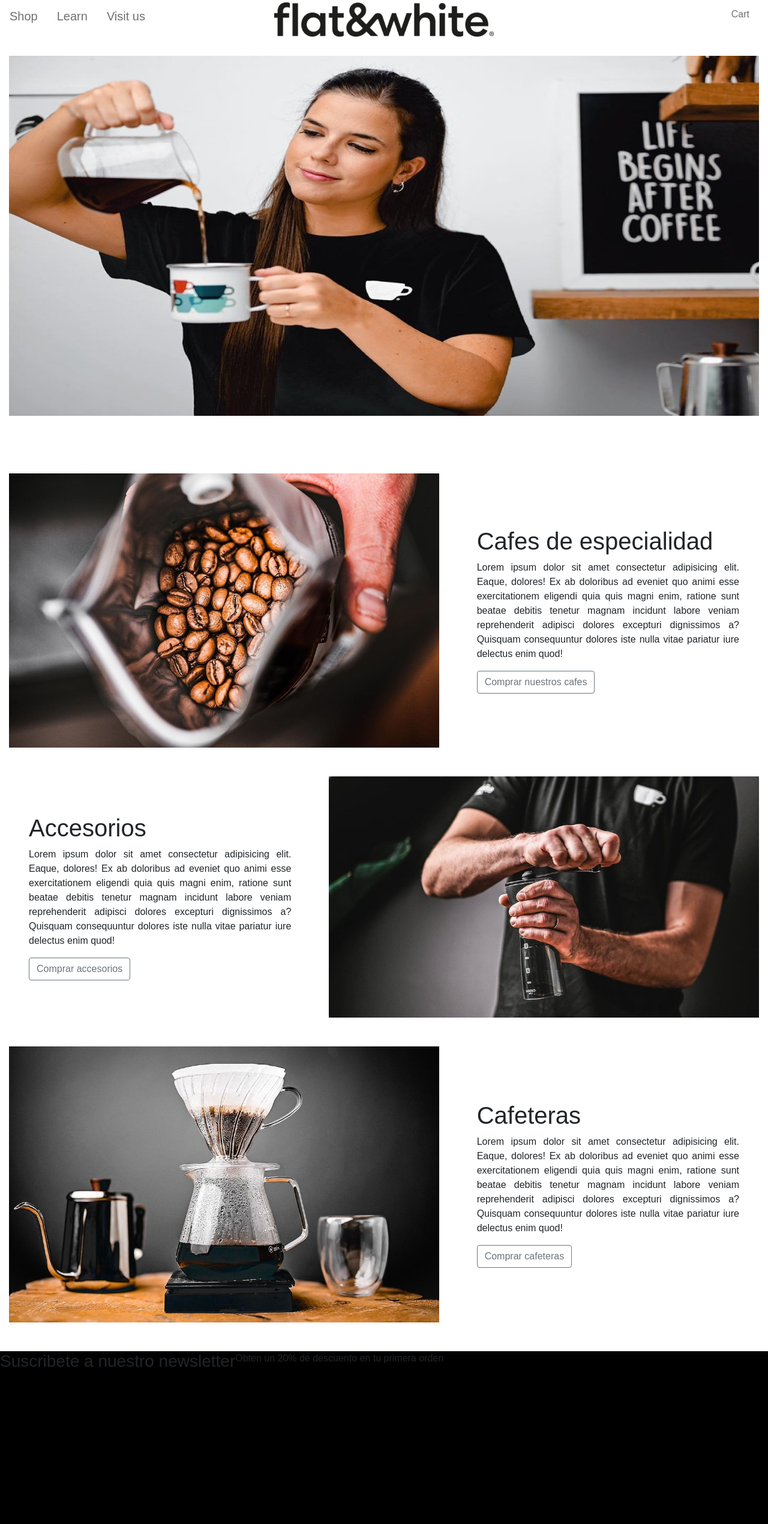
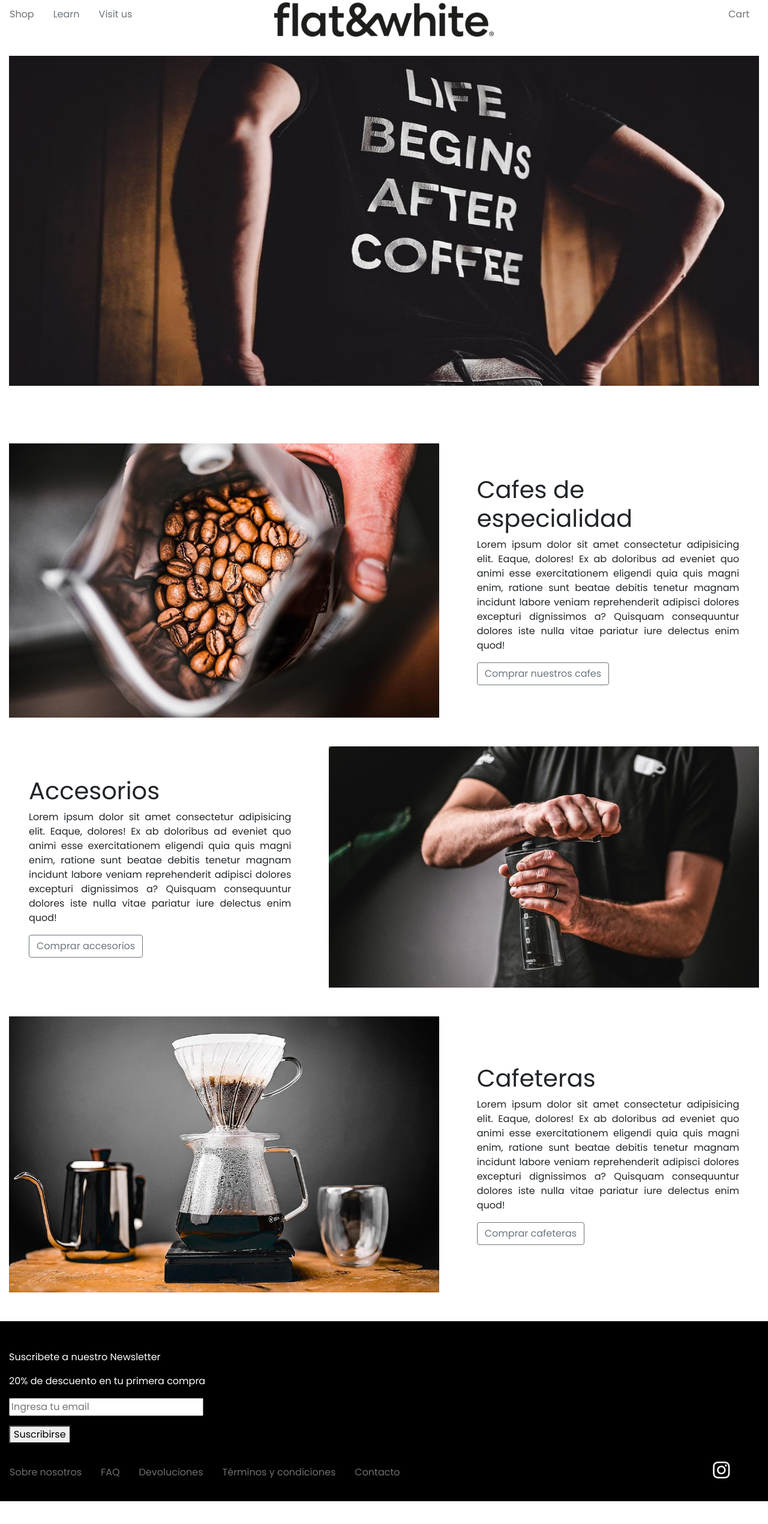
Before and after one commit to lugolord/flatnwhite, a plain HTML site: page index.html in a window 1280 px wide. Shown: the whole page at 60% size. After the commit the page ends 2502 px from the top, so only its background shows below. Drawn offline with nearby package versions, Linux system fonts and the light colour scheme.

Commit message:
tercer commit

```diff
--- a/css/style.css
+++ b/css/style.css
@@ -9,6 +9,10 @@ header {
 
 .nav-link {
   color: #707070;
+}
+
+.nav-link:hover {
+  color: black;
 }
 
 #carrito p {
@@ -94,3 +98,20 @@ header {
 .x {
   cursor: pointer;
 }
+
+#landingImg {
+  height: 550px;
+}
+
+#navFooter .nav-link {
+  color: #707070;
+}
+
+#navFooter .nav-link:hover {
+  color: white;
+}
+
+.fa-instagram {
+  color: white;
+  cursor: pointer;
+}
--- a/index.html
+++ b/index.html
@@ -5,6 +5,9 @@
         <meta name="viewport" content="width=device-width, initial-scale=1">
         <link rel="stylesheet" href="css/bootstrap.min.css">
         <link rel="stylesheet" href="css/style.css">
+        <link rel="preconnect" href="https://fonts.gstatic.com">
+        <link href="https://fonts.googleapis.com/css2?family=Poppins&display=swap" rel="stylesheet">
+        <script src="https://kit.fontawesome.com/5b464d04e4.js" crossorigin="anonymous"></script>
     </head>
 
     <body class="container-fluid">
@@ -13,9 +16,9 @@
 
         <!-- NAVBAR -->
         <nav class="nav col-4">
-          <a class="nav-link active" href="pages/shop.html" style="color: #707070; font-size: 20px;">Shop</a>
-          <a class="nav-link" href="#!" style="color: #707070; font-size: 20px;">Learn</a>
-          <a class="nav-link disabled" href="#!" style="color: #707070; font-size: 20px;">Visit us</a>
+          <a class="nav-link active" href="pages/shop.html">Shop</a>
+          <a class="nav-link disabled" href="#!">Learn</a>
+          <a class="nav-link disabled" href="#!">Visit us</a>
         </nav>
 
         <!-- LOGO -->
@@ -51,7 +54,7 @@
 
         <!-- LANDING IMG -->
         <div class="col-12 text-center mb-5">
-          <img src="images/martubg.jpg"  class="col-12 pr-0 pl-0" style="height: 600px;">
+          <img src="images/landing.jpg"  class="col-12 pr-0 pl-0" id="landingImg">
         </div>
 
         <!-- SECCION CAFE -->
@@ -78,14 +81,32 @@
         <div class="col-5 mt-5 p-5 d-flex flex-wrap align-content-center">
           <h1>Cafeteras</h1>
           <p class="text-justify">Lorem ipsum dolor sit amet consectetur adipisicing elit. Eaque, dolores! Ex ab doloribus ad eveniet quo animi esse exercitationem eligendi quia quis magni enim, ratione sunt beatae debitis tenetur magnam incidunt labore veniam reprehenderit adipisci dolores excepturi dignissimos a? Quisquam consequuntur dolores iste nulla vitae pariatur iure delectus enim quod!</p>
-          <button type="button" class="btn btn-outline-secondary">Comprar cafeteras</button>
+          <button type="submit" class="btn btn-outline-secondary">Comprar cafeteras</button>
         </div>
 
       </main>
 
-      <footer class="row mt-5" style="height: 400px; background-color: black;">
-        <h3 class="d-block">Suscribete a nuestro newsletter</h3>
-        <p>Obten un 20% de descuento en tu primera orden</p>
+      <footer class="row mt-5" style="height: 300px; background-color: black;">
+
+        <div class="col-5 mt-5">
+          <p style="color: white;">Suscribete a nuestro Newsletter</p>
+          <p style="color: white;">20% de descuento en tu primera compra</p>
+          <input type="text" placeholder="Ingresa tu email">
+          <button type="button" class="d-block mt-3">Suscribirse</button>
+        </div>
+
+        <nav class="nav col-11" id="navFooter">
+          <a class="nav-link active" href="#!">Sobre nosotros</a>
+          <a class="nav-link active" href="#!">FAQ</a>
+          <a class="nav-link active" href="#!">Devoluciones</a>
+          <a class="nav-link active" href="#!">Términos y condiciones</a>
+          <a class="nav-link active" href="#!">Contacto</a>
+        </nav>
+
+        <a href="https://www.instagram.com/flatnwhiteba/" target="_blank">
+          <i class="fab fa-instagram fa-2x col-1"></i>
+        </a>
+
       </footer>
 
       <!-- SCRIPTS -->
--- a/js/carrito.js
+++ b/js/carrito.js
@@ -36,6 +36,11 @@ $('.btn').click(function (e) {
 
     productosCarrito.push(productoSeleccionado);
 
+    let productosCarritoJSON = JSON.stringify(productosCarrito);
+
+    // GUARDO EN STORAGE PRODUCTOS AGREGADOS AL CARRITO
+    localStorage.setItem('productosCarrito', productosCarritoJSON);
+
     $('#iconSinProductos, #sinProductos').hide();
 
     $('#productosAgregados').append(`<div class="row border-bottom pt-3 productoCarrito">
--- a/js/sections.js
+++ b/js/sections.js
@@ -17,6 +17,11 @@ $('#seccionTodo').click(function (e) {
         let productoSeleccionado = productos.find(element => element.id == e.target.id);
 
         productosCarrito.push(productoSeleccionado);
+
+        let productosCarritoJSON = JSON.stringify(productosCarrito);
+
+        // GUARDO EN STORAGE PRODUCTOS AGREGADOS AL CARRITO
+        localStorage.setItem('productosCarrito', productosCarritoJSON);
 
         $('#iconSinProductos, #sinProductos').hide();
 
@@ -65,6 +70,11 @@ $('#seccionCafes').click(function (e) {
         let productoSeleccionado = productos.find(element => element.id == e.target.id);
 
         productosCarrito.push(productoSeleccionado);
+
+        let productosCarritoJSON = JSON.stringify(productosCarrito);
+
+        // GUARDO EN STORAGE PRODUCTOS AGREGADOS AL CARRITO
+        localStorage.setItem('productosCarrito', productosCarritoJSON);
 
         $('#iconSinProductos, #sinProductos').hide();
 
@@ -117,6 +127,11 @@ $('#seccionCafeteras').click(function (e) {
 
         productosCarrito.push(productoSeleccionado);
 
+        let productosCarritoJSON = JSON.stringify(productosCarrito);
+
+        // GUARDO EN STORAGE PRODUCTOS AGREGADOS AL CARRITO
+        localStorage.setItem('productosCarrito', productosCarritoJSON);
+
         $('#iconSinProductos, #sinProductos').hide();
 
         $('#productosAgregados').append(`<div class="row border-bottom pt-3">
```
Also changed, not shown: pages/shop.html (+25 -2 lines), images/landing.jpg (added).
